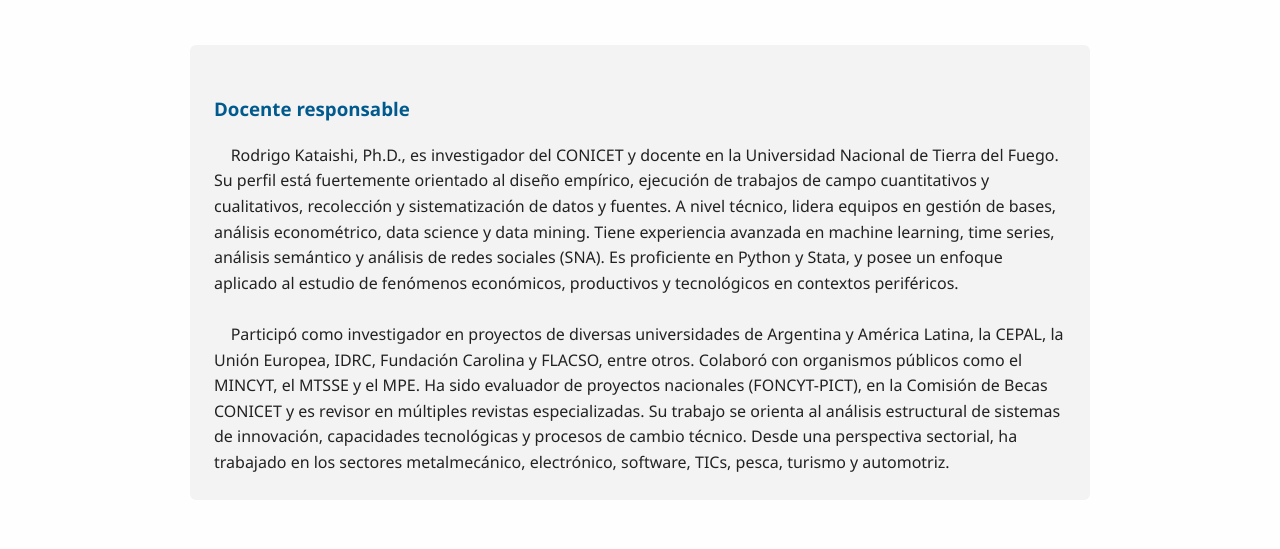
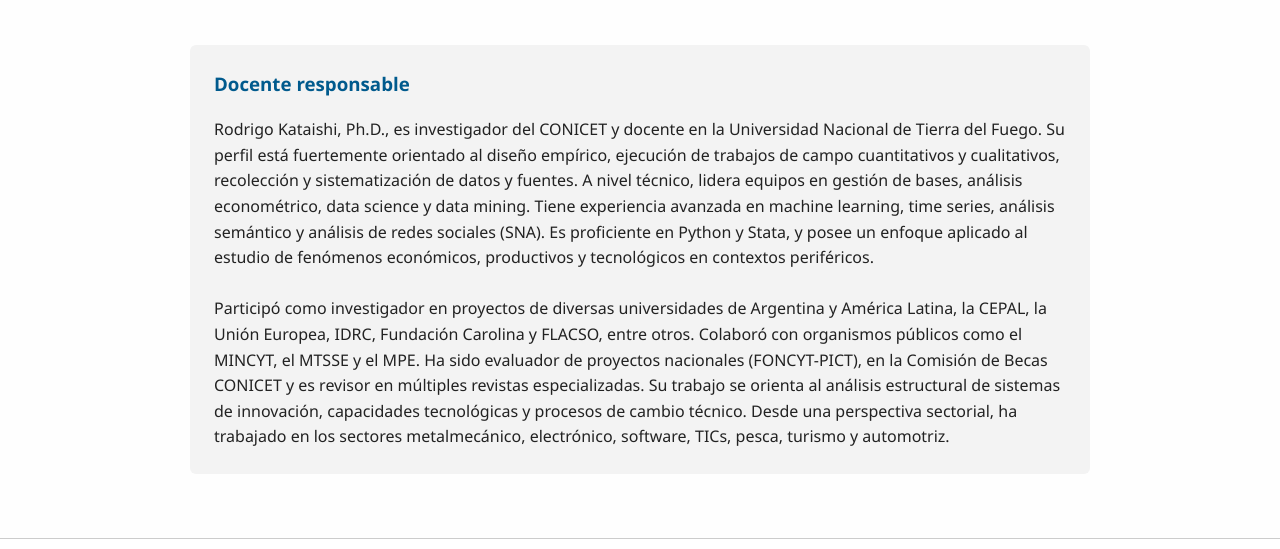
Before and after one commit to rkataishi/Clases, a plain HTML site: page docs/data_mining_2025/index.html in a window 1280 px wide. Shown: the part 1695-2244 px from the top of the page. Drawn offline with Linux system fonts and the light colour scheme.

Commit message:
Update index.html

```diff
--- a/docs/data_mining_2025/index.html
+++ b/docs/data_mining_2025/index.html
@@ -35,7 +35,16 @@
 
     section {
       margin-bottom: 3rem;
+      opacity: 0;
+      transform: translateY(30px);
+      transition: opacity 0.6s ease-out, transform 0.6s ease-out;
     }
+
+    section.fade-in {
+      opacity: 1;
+      transform: none;
+    }
+
     header h1 {
       margin: 0;
       font-size: 1.6rem;
@@ -47,6 +56,7 @@
       font-size: 1.2rem;
       color: #333;
     }
+
     h1 {
       font-size: 1.8rem;
       color: #005a8d;
@@ -123,7 +133,6 @@
     <h1>Curso de Data Mining – Edición 2025</h1>
     <h2>Maestría en Minería de Datos – UTN Rosario</h2>
     <h2>Profesor Rodrigo Kataishi</h2>
-
   </header>
 
   <main>
@@ -186,14 +195,11 @@
       </ol>
     </section>
 
-<section class="bio">
-
-  <h3>Docente responsable</h3>
-    Rodrigo Kataishi, Ph.D., es investigador del CONICET y docente en la Universidad Nacional de Tierra del Fuego. Su perfil está fuertemente orientado al diseño empírico, ejecución de trabajos de campo cuantitativos y cualitativos, recolección y sistematización de datos y fuentes. A nivel técnico, lidera equipos en gestión de bases, análisis econométrico, data science y data mining. Tiene experiencia avanzada en machine learning, time series, análisis semántico y análisis de redes sociales (SNA). Es proficiente en Python y Stata, y posee un enfoque aplicado al estudio de fenómenos económicos, productivos y tecnológicos en contextos periféricos.
-  <br>  <br>
-    Participó como investigador en proyectos de diversas universidades de Argentina y América Latina, la CEPAL, la Unión Europea, IDRC, Fundación Carolina y FLACSO, entre otros. Colaboró con organismos públicos como el MINCYT, el MTSSE y el MPE. Ha sido evaluador de proyectos nacionales (FONCYT-PICT), en la Comisión de Becas CONICET y es revisor en múltiples revistas especializadas. Su trabajo se orienta al análisis estructural de sistemas de innovación, capacidades tecnológicas y procesos de cambio técnico. Desde una perspectiva sectorial, ha trabajado en los sectores metalmecánico, electrónico, software, TICs, pesca, turismo y automotriz.
-
-</section>
+    <section class="bio">
+      <h3>Docente responsable</h3>
+      Rodrigo Kataishi, Ph.D., es investigador del CONICET y docente en la Universidad Nacional de Tierra del Fuego. Su perfil está fuertemente orientado al diseño empírico, ejecución de trabajos de campo cuantitativos y cualitativos, recolección y sistematización de datos y fuentes. A nivel técnico, lidera equipos en gestión de bases, análisis econométrico, data science y data mining. Tiene experiencia avanzada en machine learning, time series, análisis semántico y análisis de redes sociales (SNA). Es proficiente en Python y Stata, y posee un enfoque aplicado al estudio de fenómenos económicos, productivos y tecnológicos en contextos periféricos.<br><br>
+      Participó como investigador en proyectos de diversas universidades de Argentina y América Latina, la CEPAL, la Unión Europea, IDRC, Fundación Carolina y FLACSO, entre otros. Colaboró con organismos públicos como el MINCYT, el MTSSE y el MPE. Ha sido evaluador de proyectos nacionales (FONCYT-PICT), en la Comisión de Becas CONICET y es revisor en múltiples revistas especializadas. Su trabajo se orienta al análisis estructural de sistemas de innovación, capacidades tecnológicas y procesos de cambio técnico. Desde una perspectiva sectorial, ha trabajado en los sectores metalmecánico, electrónico, software, TICs, pesca, turismo y automotriz.
+    </section>
   </main>
 
   <footer>
@@ -202,5 +208,19 @@
     <img src="https://encrypted-tbn0.gstatic.com/images?q=tbn:ANd9GcSEd6KciGJSSvPxoN8lNJns72XdNI_KFzeRqw&s" alt="Logo CONICET">
   </footer>
 
+  <script>
+    const sections = document.querySelectorAll('section');
+    const observer = new IntersectionObserver(entries => {
+      entries.forEach(entry => {
+        if (entry.isIntersecting) {
+          entry.target.classList.add('fade-in');
+        }
+      });
+    }, { threshold: 0.1 });
+
+    sections.forEach(section => {
+      observer.observe(section);
+    });
+  </script>
 </body>
 </html>
```
